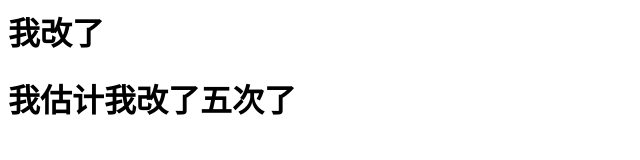
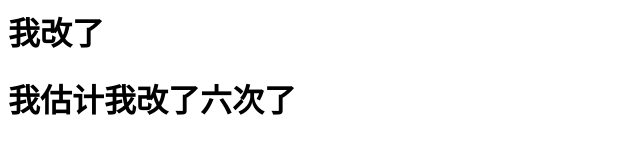
Before and after one commit to yangqianliang588/test, a plain HTML site: page index.html in a window 1280 px wide. Shown: the full height of the page, 0-640 px from the left. Drawn offline with Linux system fonts and the light colour scheme.

Commit message:
第六次提交

```diff
--- a/index.html
+++ b/index.html
@@ -10,7 +10,7 @@
 
   <body>
     <h1>我改了</h1>
-    <h1>我估计我改了五次了</h1>
+    <h1>我估计我改了六次了</h1>
   </body>
 
   </html>
```
